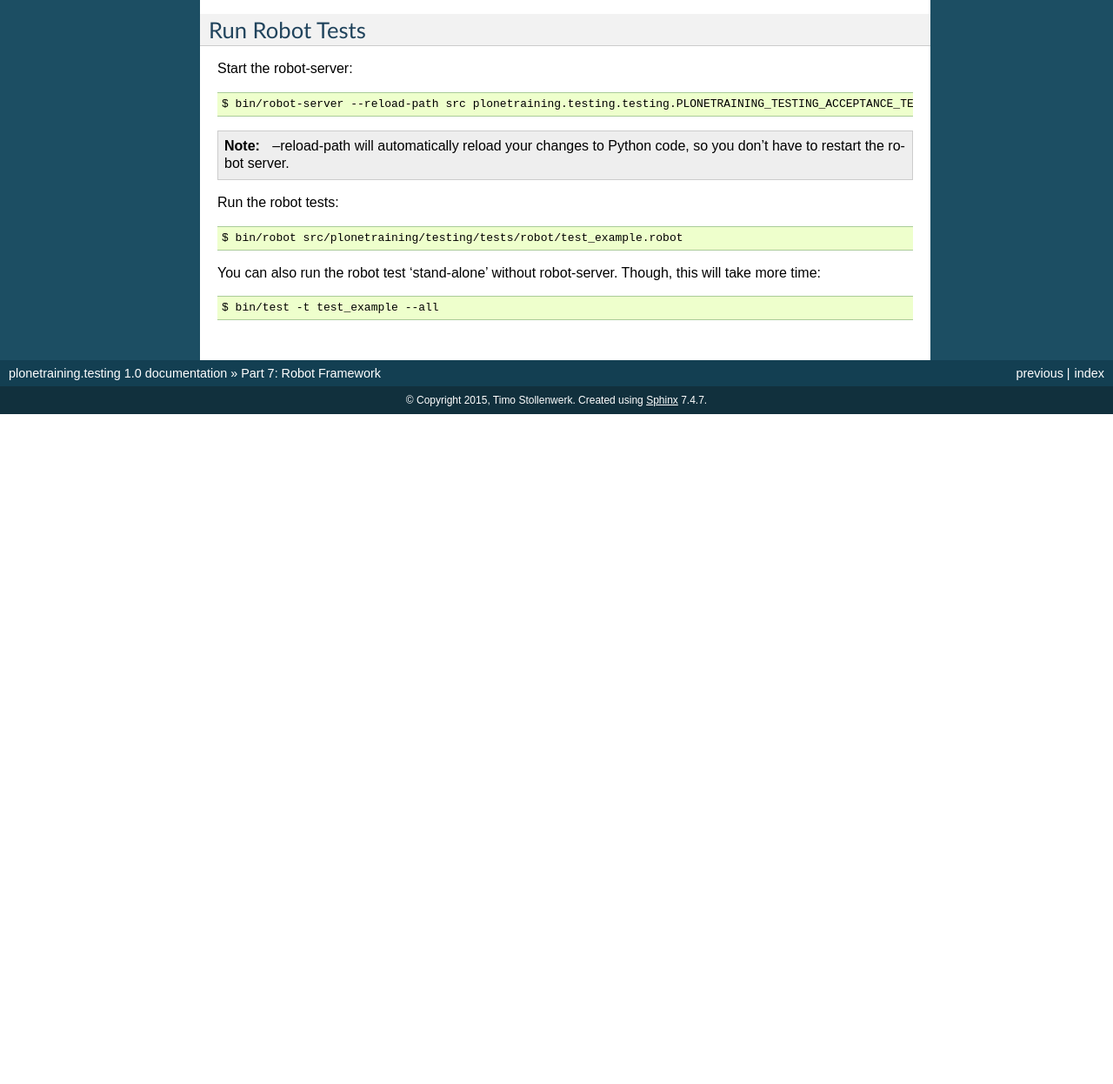
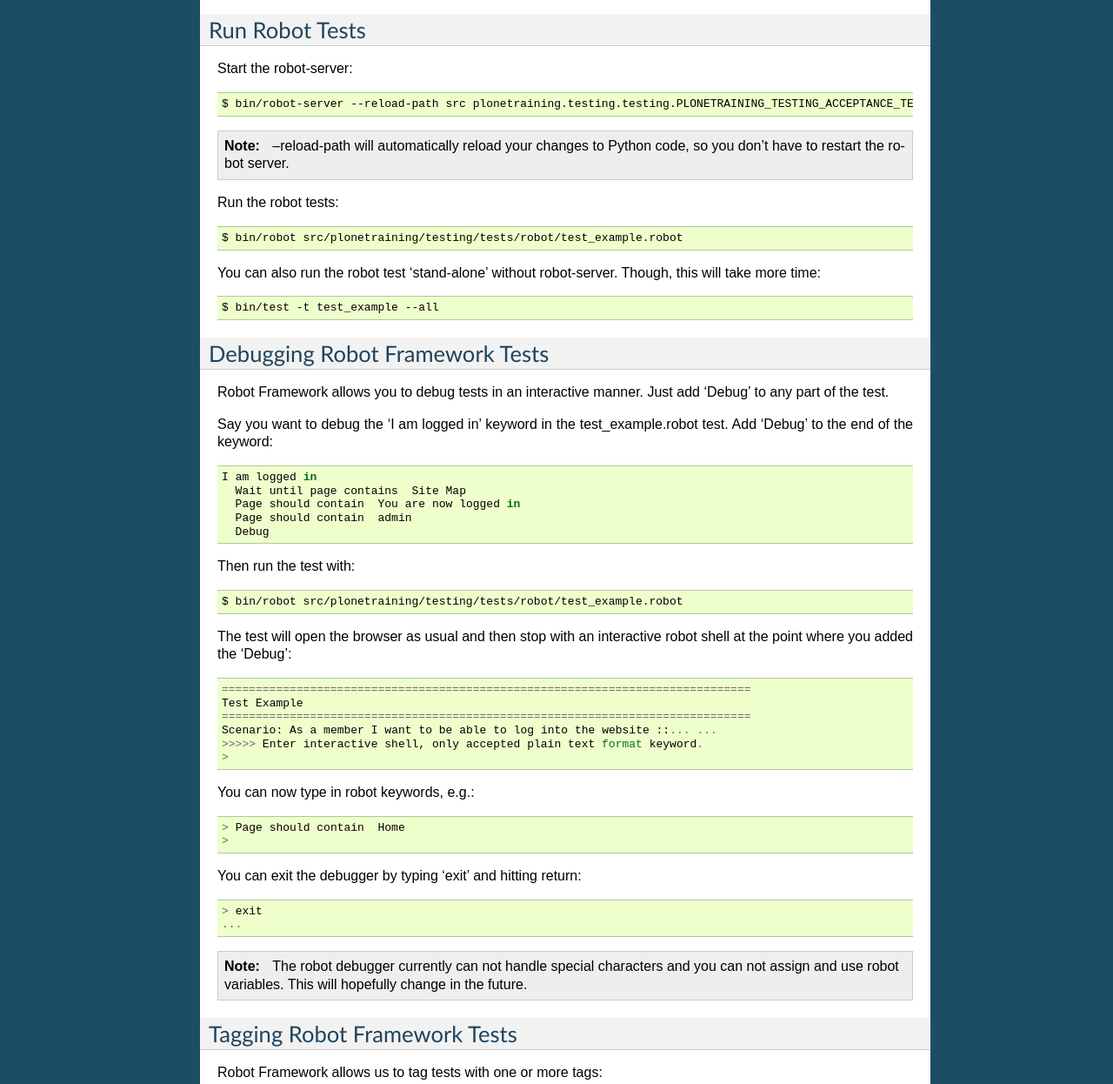
Before and after one commit to tisto/plonetraining.testing, a Sphinx documentation site: the page built from docs/source/robot-framework.rst, in a window 1280 px wide and 1400 px high, scrolled down 898 px, cut to the strip 154-1400 px from the top of the window. Shown: the whole strip at 87% size. Built offline with Sphinx 7.4.7, drawn with Linux system fonts in a browser that asks for light colours; before the commit the page ends 1528 px from its top, so only the background shows below that; some of the changed text lies outside the part shown.

Commit message:
Add more robot framework docs.

```diff
--- a/docs/source/robot-framework.rst
+++ b/docs/source/robot-framework.rst
@@ -54,3 +54,99 @@
 You can also run the robot test 'stand-alone' without robot-server. Though, this will take more time::
 
   $ bin/test -t test_example --all
+
+
+Debugging Robot Framework Tests
+-------------------------------
+
+Robot Framework allows you to debug tests in an interactive manner. Just add 'Debug' to any part of the test.
+
+Say you want to debug the 'I am logged in' keyword in the test_example.robot test. Add 'Debug' to the end of the keyword::
+
+    I am logged in
+      Wait until page contains  Site Map
+      Page should contain  You are now logged in
+      Page should contain  admin
+      Debug
+
+Then run the test with::
+
+  $ bin/robot src/plonetraining/testing/tests/robot/test_example.robot
+
+The test will open the browser as usual and then stop with an interactive robot shell at the point where you added the 'Debug'::
+
+    ==============================================================================
+    Test Example
+    ==============================================================================
+    Scenario: As a member I want to be able to log into the website ::... ...
+    >>>>> Enter interactive shell, only accepted plain text format keyword.
+    >
+
+You can now type in robot keywords, e.g.::
+
+    > Page should contain  Home
+    >
+
+You can exit the debugger by typing 'exit' and hitting return::
+
+    > exit
+    ...
+
+.. note:: The robot debugger currently can not handle special characters and you can not assign and use robot variables. This will hopefully change in the future.
+
+
+Tagging Robot Framework Tests
+-----------------------------
+
+Robot Framework allows us to tag tests with one or more tags::
+
+    Scenario: As a site administrator I can add a Task
+      [Tags]  current
+      Given a logged-in site administrator
+        and an add task form
+       When I type 'My Task' into the title field
+        and I submit the form
+       Then a task with the title 'My Task' has been created
+
+You can then just run robot tests with that tag by providing '-i <tagname>'::
+
+  $ bin/robot -i current src/plonetraining/testing/tests/robot/test_example.robot
+
+
+Autologin
+---------
+
+plone.app.robotframework comes with keywords that allows you to log as different users::
+
+    a logged-in site administrator
+      Enable autologin as  Site Administrator
+
+This will login the current user with the 'Site Administrator' role.
+
+It is also possible to login with multiple roles::
+
+    Enable autologin as  Site Administrator  Reviewer
+
+You can logout with::
+
+    Disable Autologin
+
+Or set the username with::
+
+    Set Autologin Username  john
+
+
+Create Content
+--------------
+
+plone.app.robotframework comes with keywords to create content::
+
+  Create content  type=Task  id=my-task  title=My Task
+
+This creates a 'Task' content object with the id 'my-task' and the title 'My Task'.
+
+
+Further Reading
+---------------
+
+- todo: how to write good robot framework tests.
```
Also changed, not shown: 1 other file.
